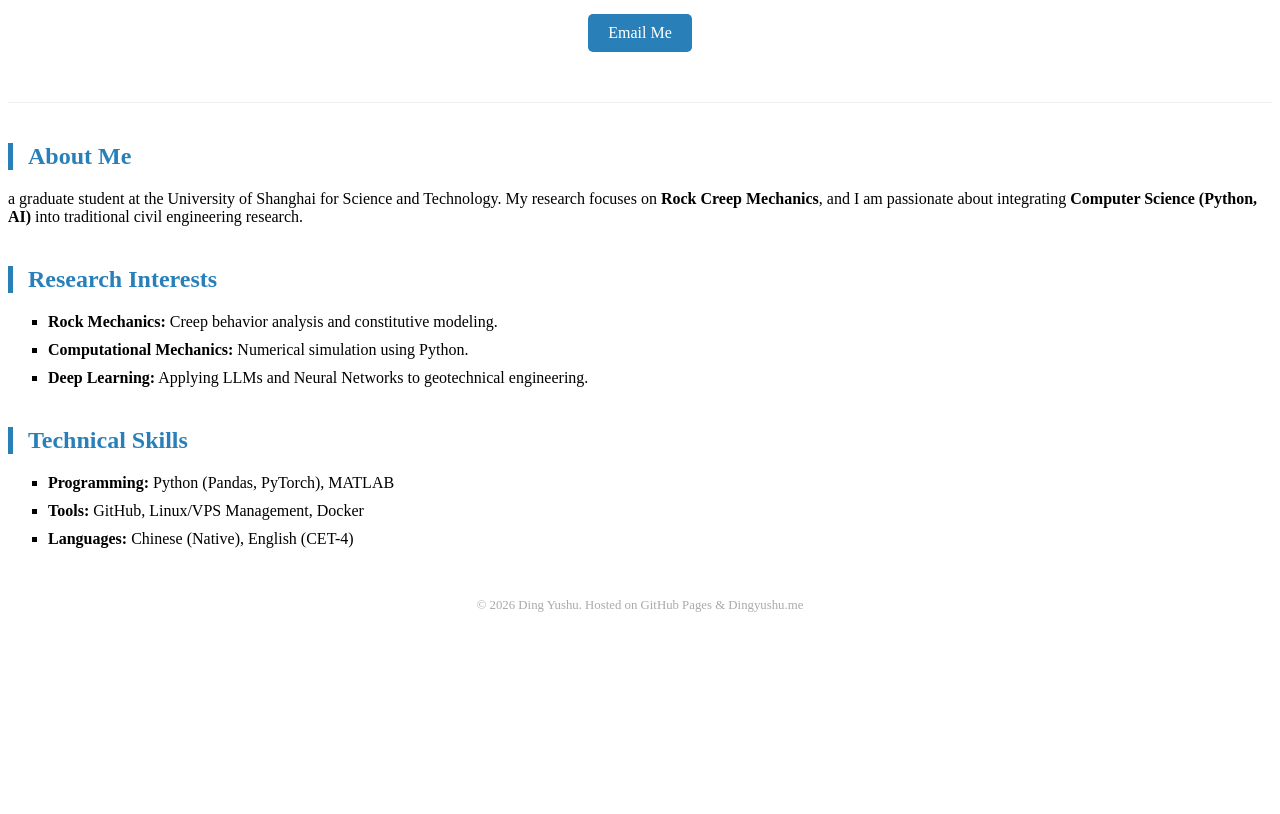
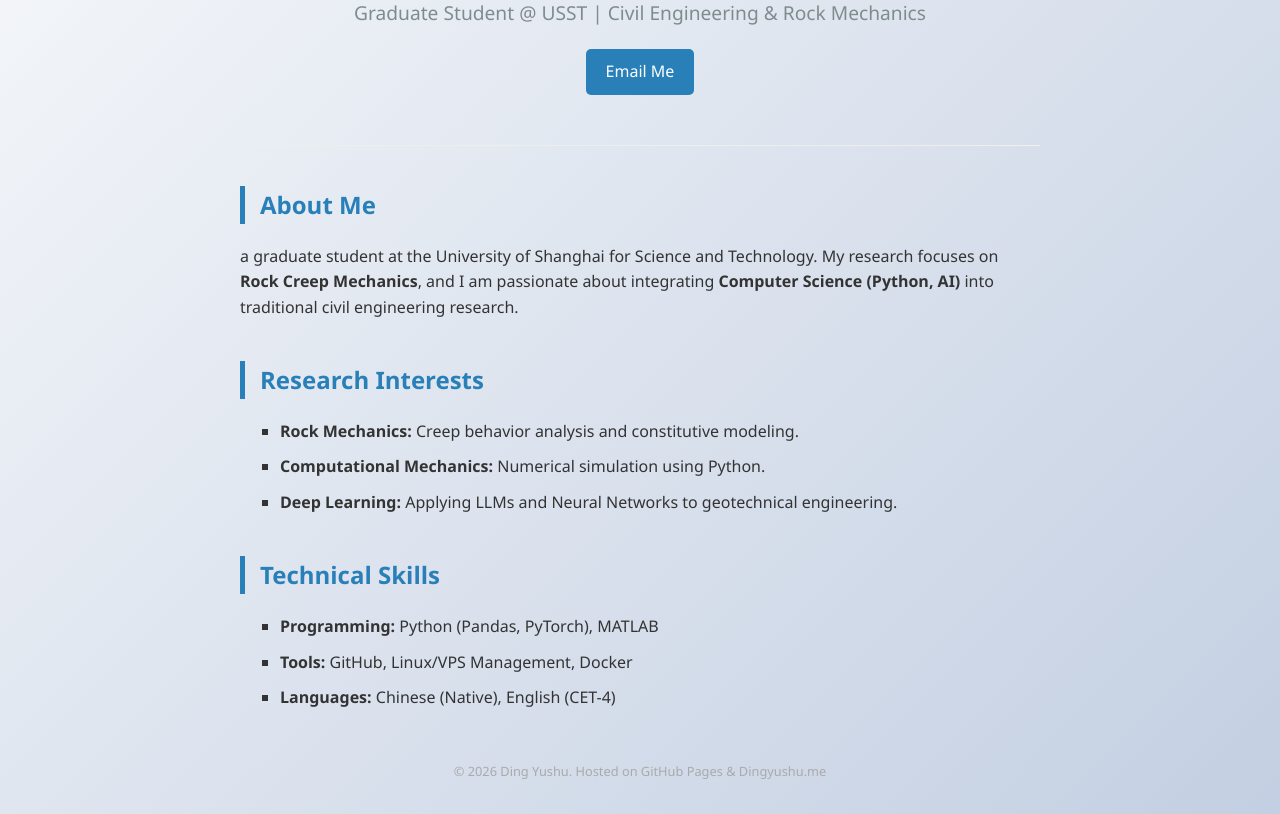
Before and after one commit to mikeding34/mikeding34.github.io, a plain HTML site: page index.html in a window 1280 px wide. Shown: the part 133-947 px from the top of the page. Before the commit the page ends 800 px from the top, so only its background shows below. Drawn offline with Linux system fonts and the light colour scheme.

Commit message:
Update index.html

```diff
--- a/index.html
+++ b/index.html
@@ -5,16 +5,17 @@
     <meta name="viewport" content="width=device-width, initial-scale=1.0">
     <title>Ding Yushu | Academic Home</title>
     <style>
-        body { body {
+        body {
     font-family: 'Segoe UI', sans-serif;
     line-height: 1.6;
     color: #333;
     max-width: 800px;
     margin: 0 auto;
     padding: 20px;
+    /* 这是一个淡蓝色的渐变，很适合工程学科 */
     background: linear-gradient(135deg, #f5f7fa 0%, #c3cfe2 100%);
-    min-height: 100vh;
-} }
+    min-height: 100vh; /* 确保背景铺满全屏 */
+}
         header { text-align: center; padding: 50px 0; border-bottom: 1px solid #eee; }
         h1 { margin: 0; color: #2c3e50; }
         .subtitle { color: #7f8c8d; font-size: 1.2em; margin-top: 10px; }
```
